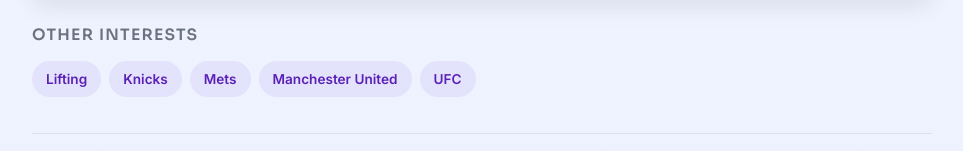
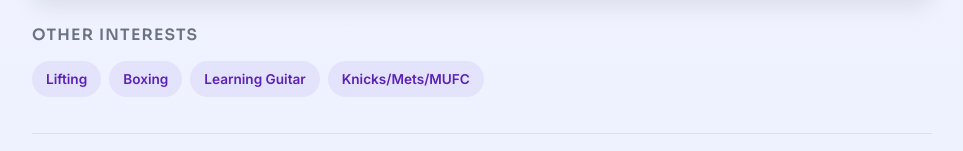
Before and after one commit to adamsirota/personalwebsite, a website: page index.html in a window 1280 px wide. Shown: the part 1938-2089 px from the top of the page, without its empty margins (158-1121 px from the left). Drawn offline with Linux system fonts and the light colour scheme; no server answers.

Commit message:
wording changes

```diff
--- a/index.html
+++ b/index.html
@@ -144,10 +144,9 @@
                 <h4 class="subsection-heading">Other Interests</h4>
                 <div class="tag-row">
                     <span class="tag">Lifting</span>
-                    <span class="tag">Knicks</span>
-                    <span class="tag">Mets</span>
-                    <span class="tag">Manchester United</span>
-                    <span class="tag">UFC</span>
+                    <span class="tag">Boxing</span>
+                    <span class="tag">Learning Guitar</span>
+                    <span class="tag">Knicks/Mets/MUFC</span>
                 </div>
             </section>
 
```
